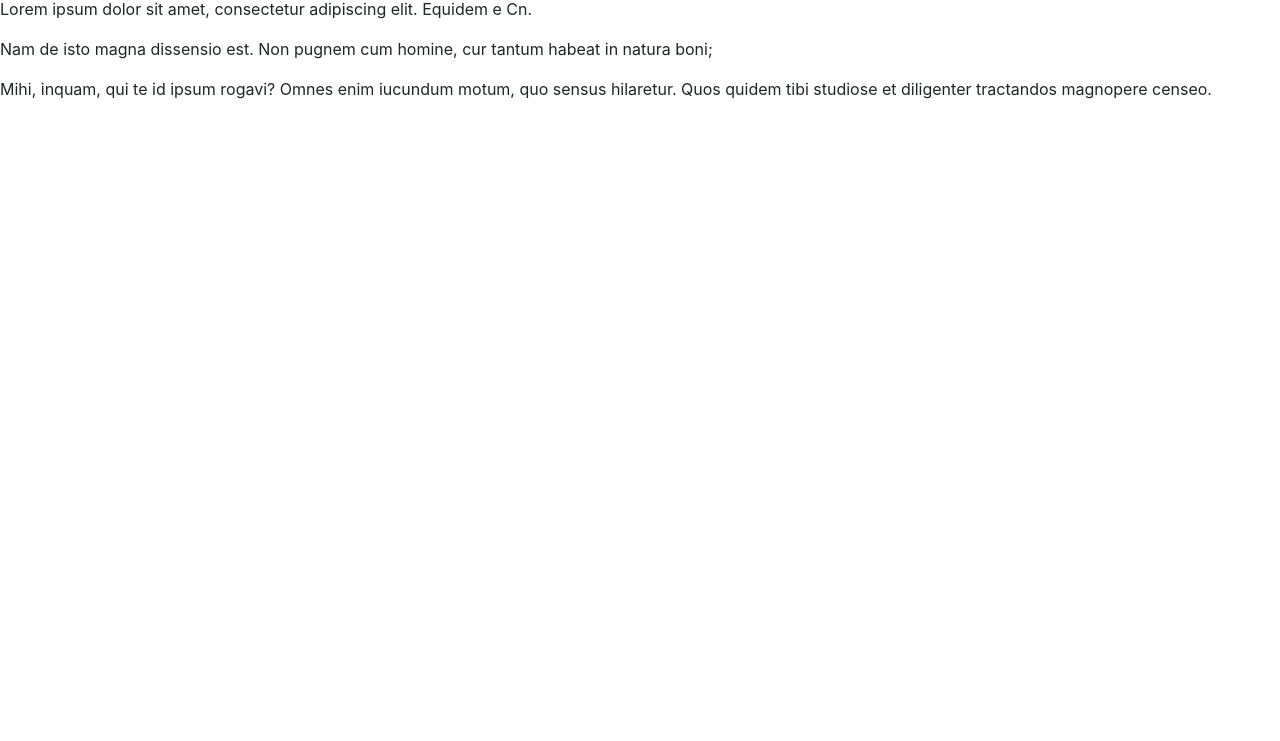
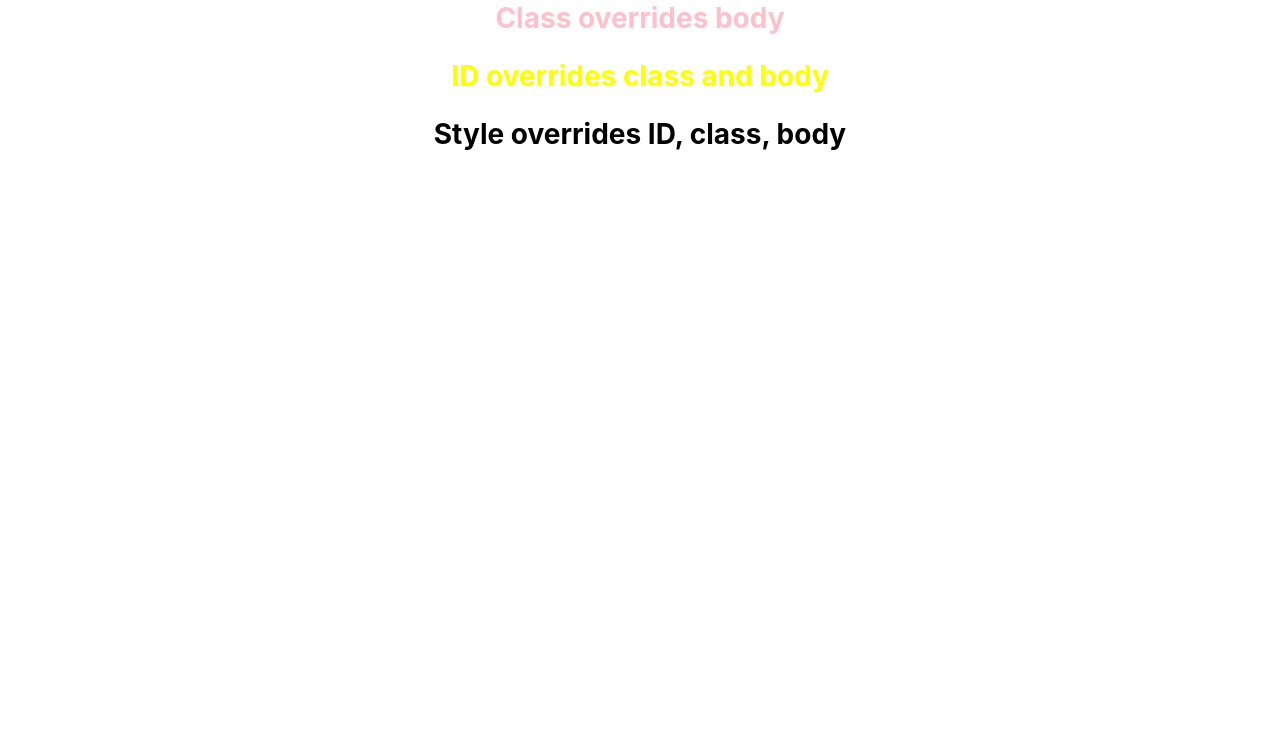
Before and after one commit to WilliamMajanja-zz/HTML5-exercises, a plain HTML site: page index.html in a window 1280 px wide. Shown: the part 59-800 px from the top of the page. Drawn offline with nearby package versions, Linux system fonts and the light colour scheme.

Commit message:
colored text overrides

```diff
--- a/css overiding/css/style.css
+++ b/css overiding/css/style.css
@@ -0,0 +1,21 @@
+body{
+	color: green;
+	text-align: center;
+	font-weight: bold;
+	font-size: 175%;
+}
+.pink-text{
+	color: pink;
+}
+.blue-text{
+	color: blue;
+}
+.orange-text{
+	color: orange;
+}
+#yellow{
+	color: yellow;
+}
+#red{
+	color: red;
+}
--- a/css overiding/index.html
+++ b/index.html
@@ -9,15 +9,15 @@
 
 		<!-- Bootstrap CSS -->
 		<link rel="stylesheet" href="https://cdn.rawgit.com/twbs/bootstrap/v4-dev/dist/css/bootstrap.css">
-		<link rel="stylesheet" type="text/css" href="css/style.css">
+		<link rel="stylesheet" type="text/css" href="css overiding/css/style.css">
 	</head>
 	<body>
 		<h1 class="text-xs-center">Hello World</h1>
 
 		<div>
-			<p class="pink-text"> Lorem ipsum dolor sit amet, consectetur adipiscing elit. Equidem e Cn.  </p>
-			<p class="blue-text">Nam de isto magna dissensio est. Non pugnem cum homine, cur tantum habeat in natura boni;</p>
-			<p class="orange-text">Mihi, inquam, qui te id ipsum rogavi? Omnes enim iucundum motum, quo sensus hilaretur. Quos quidem tibi studiose et diligenter tractandos magnopere censeo.</p>
+			<p class="pink-text"> Class overrides body </p>
+			<p class="blue-text" id="yellow">ID overrides class and body</p>
+			<p class="orange-text" style="color: black;" id="red">Style overrides ID, class, body</p>
 		</div>
 
 
```
